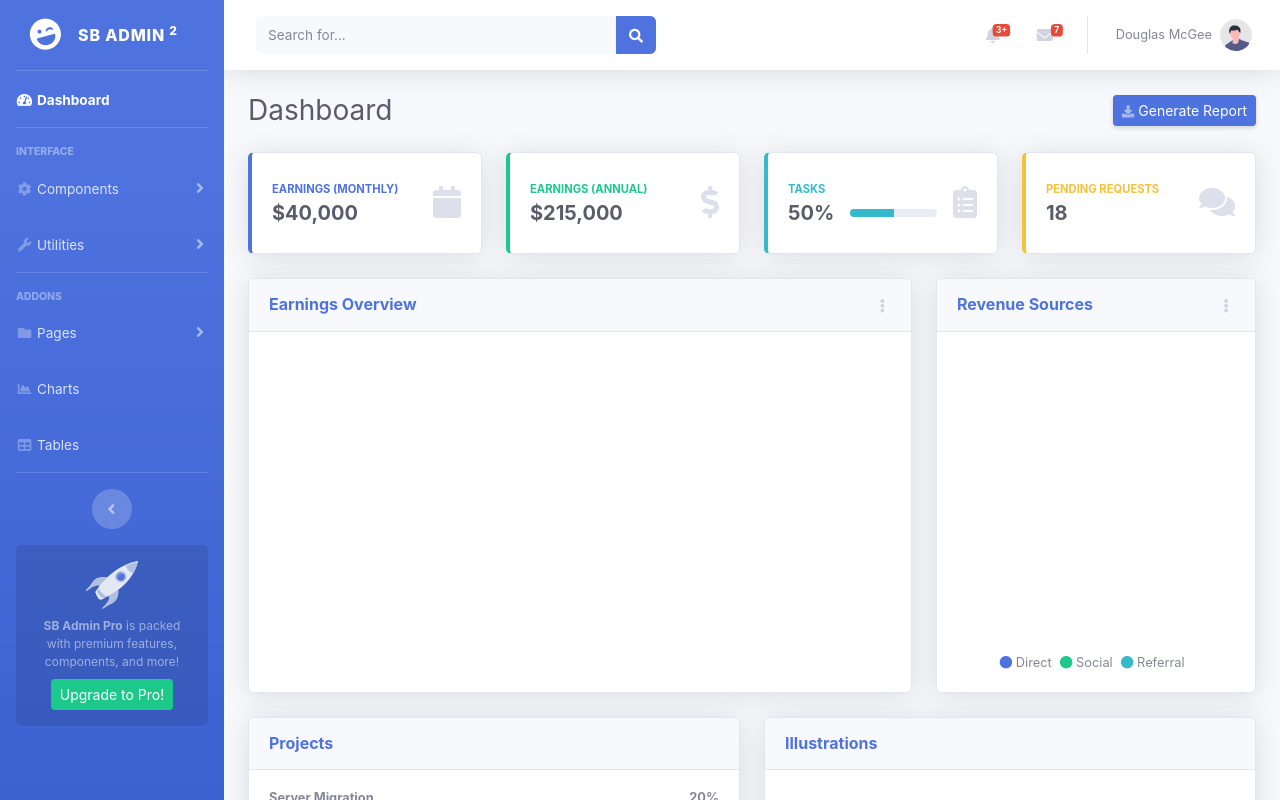
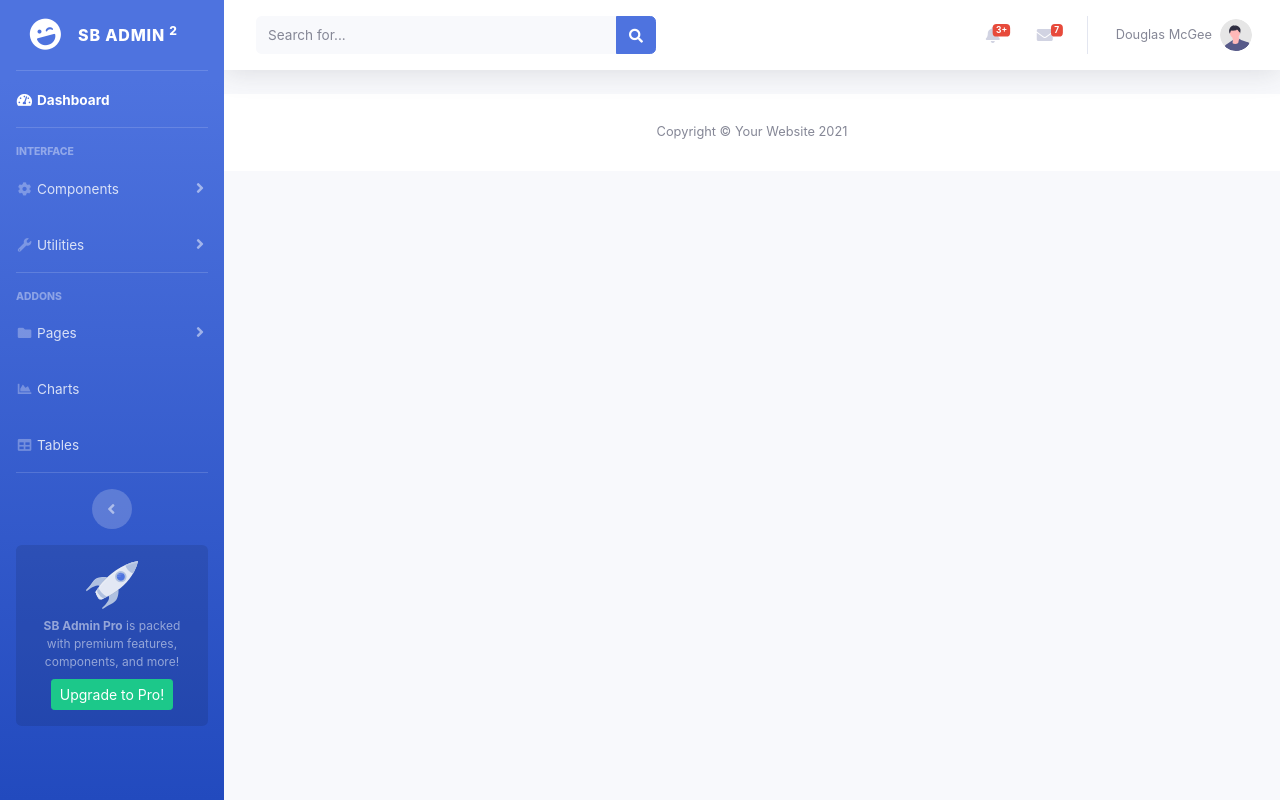
Before and after one commit to Sandeep151-lang/ReactTask-4-routing, a React (Create React App) app: page / in a window 1280 px wide. Shown: the top 800 px of the page. Built offline with nearby package versions, Linux system fonts and the light colour scheme; grey boxes are pictures that could not be loaded.

Commit message:
first commit

```diff
--- a/src/App.js
+++ b/src/App.js
@@ -25,7 +25,7 @@ const App = () => {
           <div id="content">
             <Dashboard />
             <Switch>
-              <Route exact path="/" component={Dashboards} />
+              <Route exact path=" " component={Dashboards} />
               <Route exact path="/cards" component={Cards} />
               <Route exact path="/buttons" component={Button} />
               <Route exact path="/colors" component={ColorUtilities} />
```
